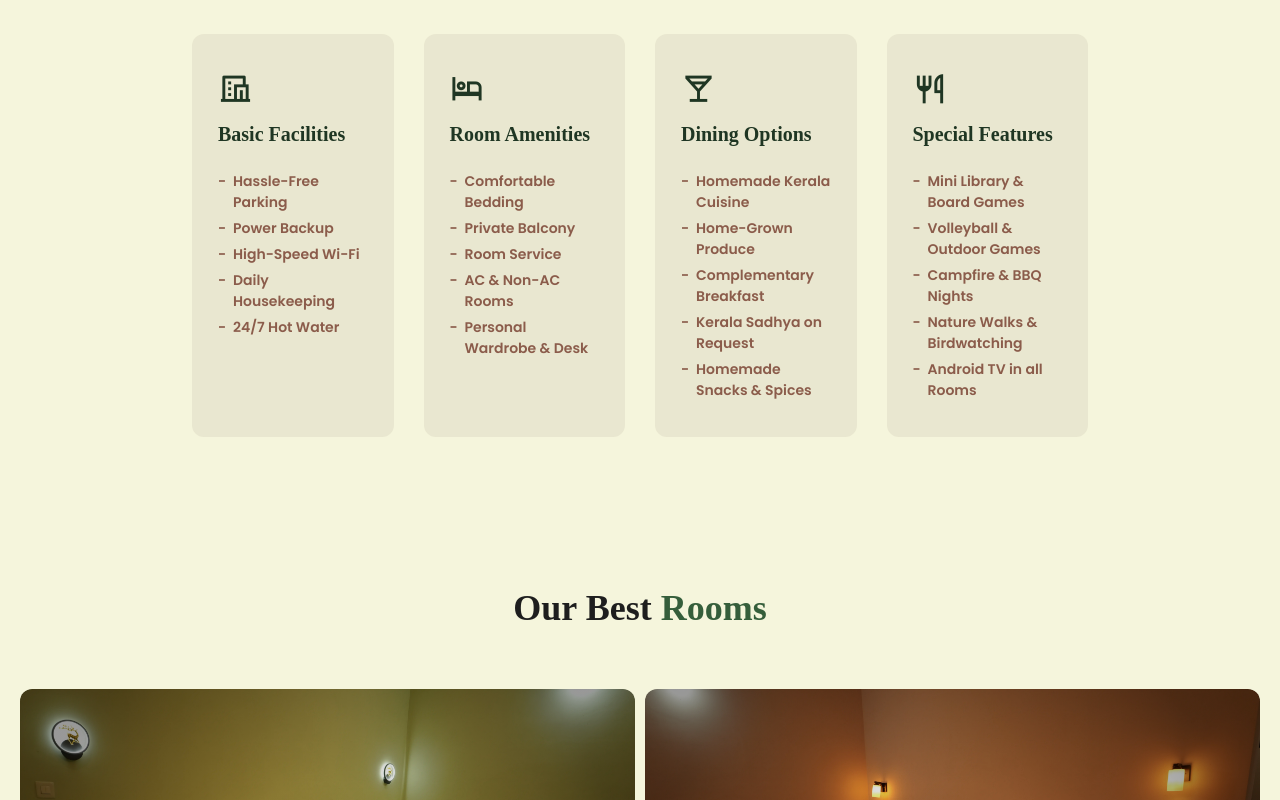
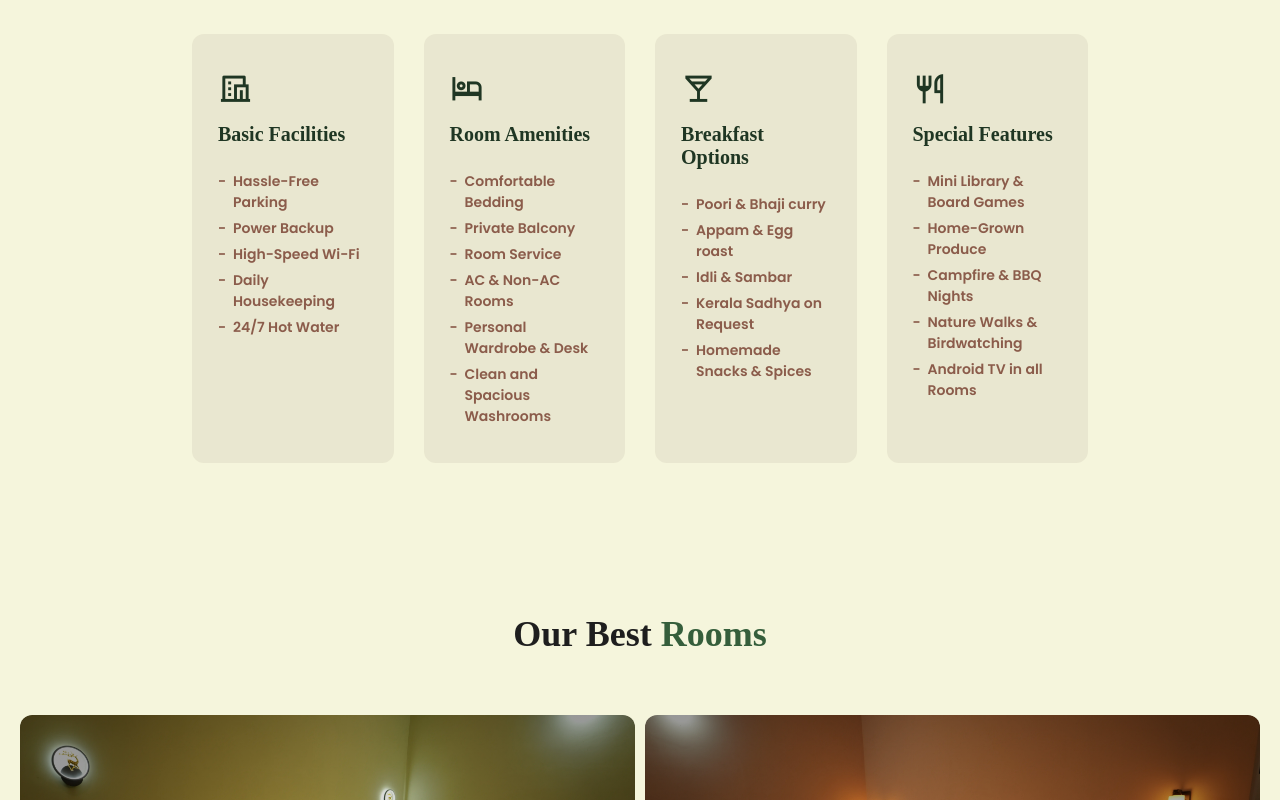
Before and after one commit to cessilsebastian/calmcounty-homestay, a React (Vite) app: page / in a window 1280 px wide. Shown: the part 1800-2600 px from the top of the page. Built offline with nearby package versions, Linux system fonts and the light colour scheme; a web font is replaced by a local one.

Commit message:
Price update

```diff
--- a/src/Components/Rooms/Room.jsx
+++ b/src/Components/Rooms/Room.jsx
@@ -21,7 +21,7 @@ function Rooms() {
         "Room Service",
         "Non-AC Room",
       ],
-      price: "₹3,999",
+      price: "₹3,000",
     },
     {
       img: roomImg2,
@@ -35,7 +35,7 @@ function Rooms() {
         "Room Service",
         "Non-AC Room",
       ],
-      price: "₹3,999",
+      price: "₹3,000",
     },
     {
       img: roomImg3,
@@ -49,7 +49,7 @@ function Rooms() {
         "Room Service",
         "AC Room",
       ],
-      price: "₹4,499",
+      price: "₹3,500",
     },
     {
       img: roomImg4,
@@ -63,7 +63,7 @@ function Rooms() {
         "Room Service",
         "AC Room",
       ],
-      price: "₹4,499",
+      price: "₹3,500",
     },
   ];
 
--- a/src/Components/Rooms/Room.module.css
+++ b/src/Components/Rooms/Room.module.css
@@ -25,7 +25,6 @@
 .room_img {
     position: relative;
     overflow: hidden;
-    cursor: pointer;
     border-radius: 12px;
     height: 100%;
 }
--- a/src/Components/Services/Services.jsx
+++ b/src/Components/Services/Services.jsx
@@ -25,15 +25,16 @@ const serviceData = [
       "Room Service",
       "AC & Non-AC Rooms",
       "Personal Wardrobe & Desk",
+      "Clean and Spacious Washrooms",
     ],
   },
   {
     icon: "ri-goblet-line",
-    title: "Dining Options",
+    title: "Breakfast Options",
     features: [
-      "Homemade Kerala Cuisine",
-      "Home-Grown Produce",
-      "Complementary Breakfast",
+      "Poori & Bhaji curry",
+      "Appam & Egg roast",
+      "Idli & Sambar",
       "Kerala Sadhya on Request",
       "Homemade Snacks & Spices",
     ],
@@ -43,7 +44,7 @@ const serviceData = [
     title: "Special Features",
     features: [
       "Mini Library & Board Games",
-      "Volleyball & Outdoor Games",
+      "Home-Grown Produce",
       "Campfire & BBQ Nights",
       "Nature Walks & Birdwatching",
       "Android TV in all Rooms",
```
